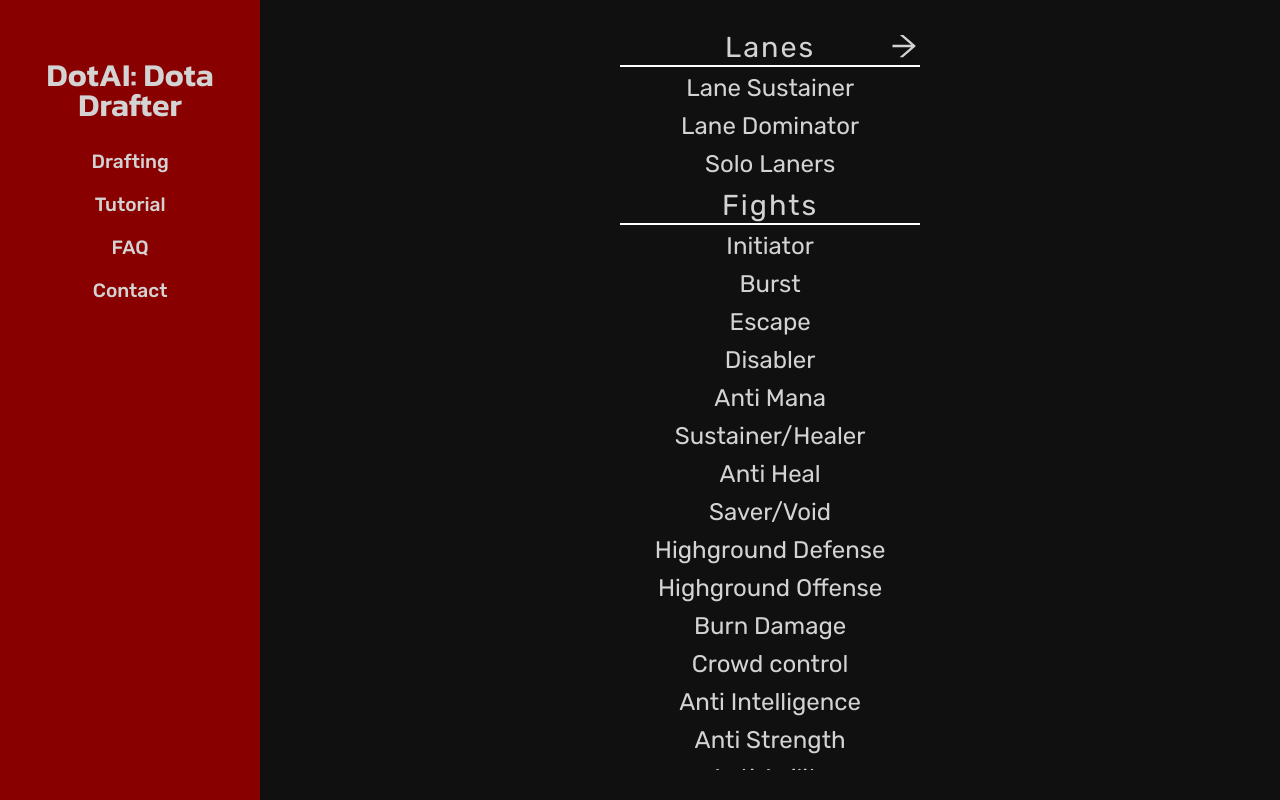
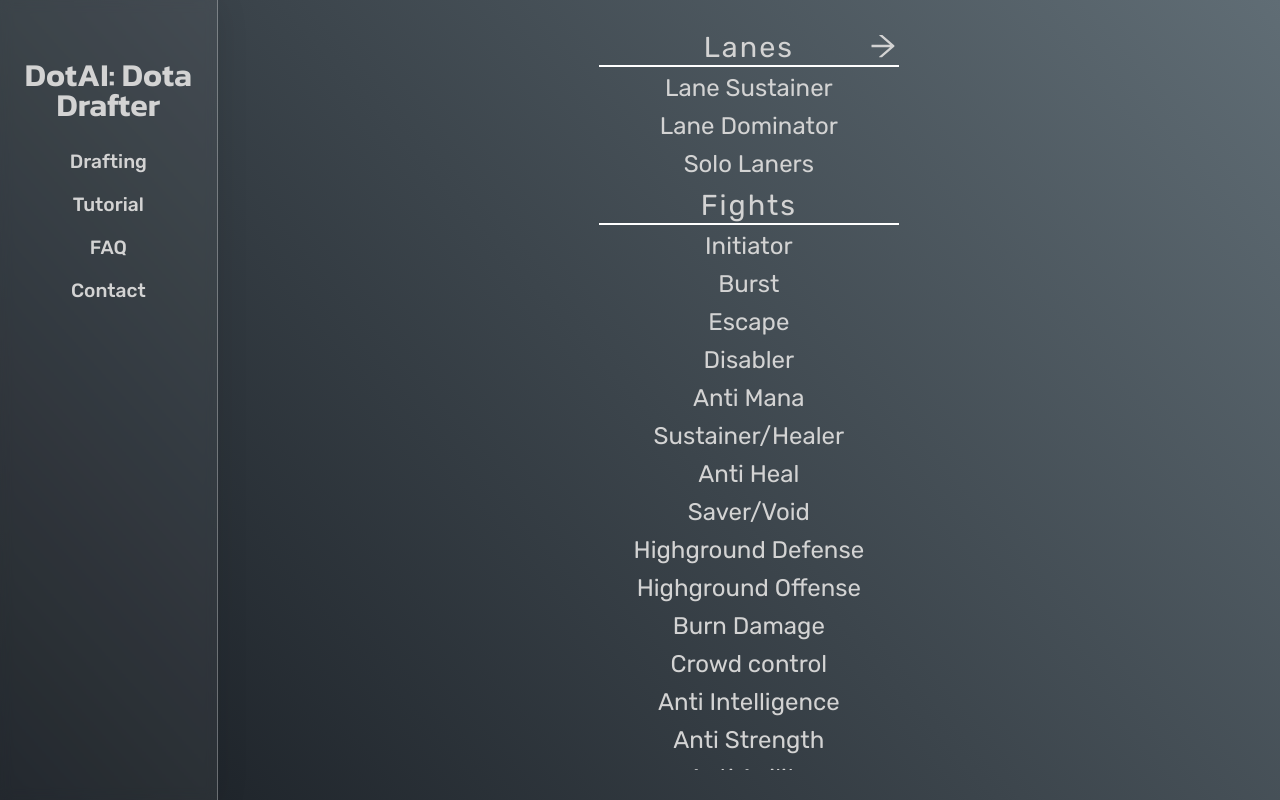
Before and after one commit to css-enjoyer/DotAI, a React (Create React App) app in the folder client/: page / in a window 1280 px wide. Built offline with nearby package versions, Linux system fonts and the light colour scheme.

Commit message:
Change background color

```diff
--- a/client/src/styles/App.css
+++ b/client/src/styles/App.css
@@ -32,18 +32,23 @@
 }
 
 .App {
-  background-color: var(--black);
+  background: rgb(24, 29, 35);
+  background: linear-gradient(48deg, rgb(24, 29, 35) 0%, rgb(96, 109, 117) 100%);
   display: flex;
 }
 .App #side-bar {
-  width: 25%;
+  width: 20%;
   padding: 60px 20px;
   display: flex;
   flex-direction: column;
   align-items: center;
   gap: 30px;
   color: var(--white);
-  background-color: var(--red);
+  background: rgba(255, 255, 255, 0.05);
+  box-shadow: 0 4px 30px rgba(0, 0, 0, 0.1);
+  -webkit-backdrop-filter: blur(5.7px);
+          backdrop-filter: blur(5.7px);
+  border-right: 1px solid rgba(255, 255, 255, 0.3);
   transition: 0.3s ease-in-out;
 }
 .App #side-bar div {
--- a/client/src/styles/App.scss
+++ b/client/src/styles/App.scss
@@ -26,17 +26,23 @@
     cursor: pointer;
 }
 .App {
-    background-color: var(--black);
+    background: rgb(24,29,35);
+    background: linear-gradient(48deg, rgba(24,29,35,1) 0%, rgba(96,109,117,1) 100%);
     display: flex;
     #side-bar {
-        width: 25%;
+        width: 20%;
         padding: 60px 20px;
         display: flex;
         flex-direction: column;
         align-items: center;
         gap: 30px;
+
         color: var(--white);
-        background-color: var(--red);
+        background: rgba(255, 255, 255, 0.05);
+        box-shadow: 0 4px 30px rgba(0, 0, 0, 0.1);
+        backdrop-filter: blur(5.7px);
+        border-right: 1px solid rgba(255, 255, 255, 0.3);
+
         transition: 0.3s ease-in-out;
         div {
             cursor: pointer;
```
Also changed, not shown: 1 other file (tests, documents, lock files or other folders).
